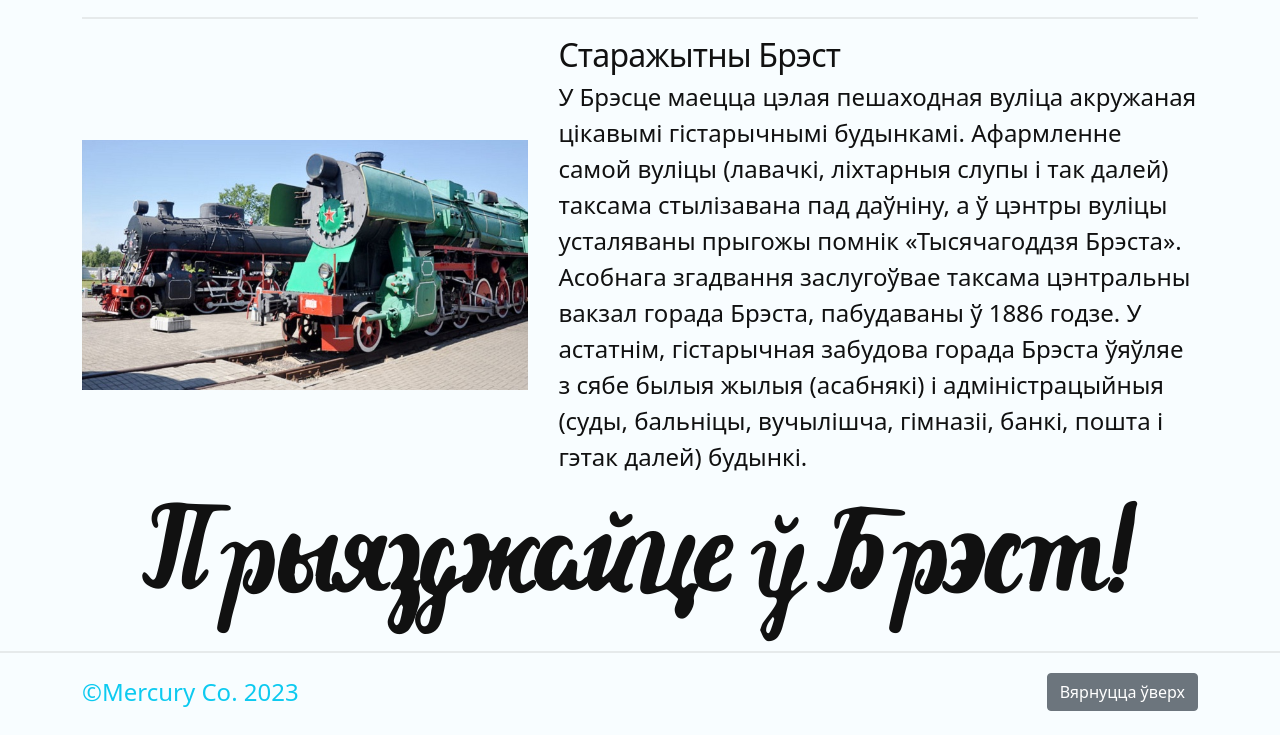
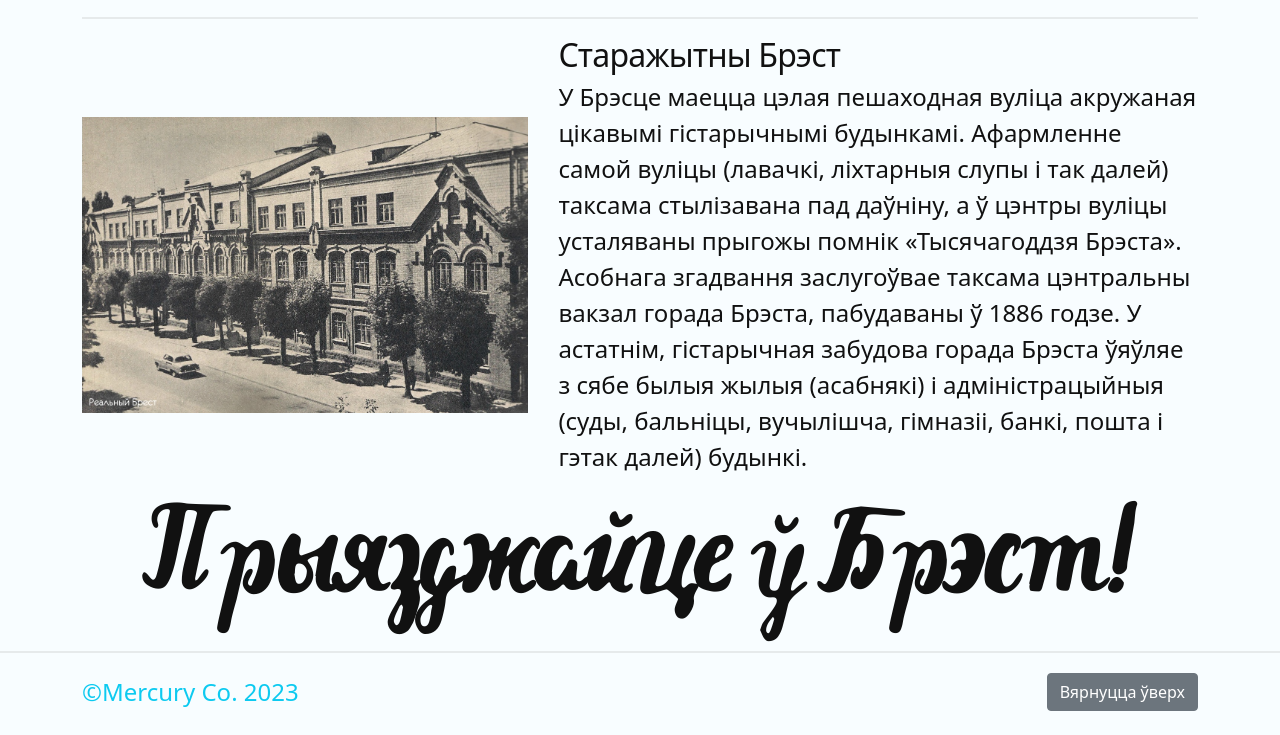
Before and after one commit to PavelMerkushevich/belYaz-Brest, a plain HTML site: page index.html in a window 1280 px wide. Shown: the part 2877-3612 px from the top of the page. Drawn offline with nearby package versions, Linux system fonts and the light colour scheme.

Commit message:
Small changes

```diff
--- a/index.html
+++ b/index.html
@@ -109,7 +109,7 @@
 
       <hr class="featurette-divider">
       <div style="display: flex; align-items: center; gap: 30px;">
-        <img src="assets/images/3.jpg" alt="" style="width: 40%;">
+        <img src="assets/images/4.jpg" alt="" style="width: 40%;">
 
 
         <div style="width: 60%;">
```
Also changed, not shown: assets/images/4.jpg (added).
